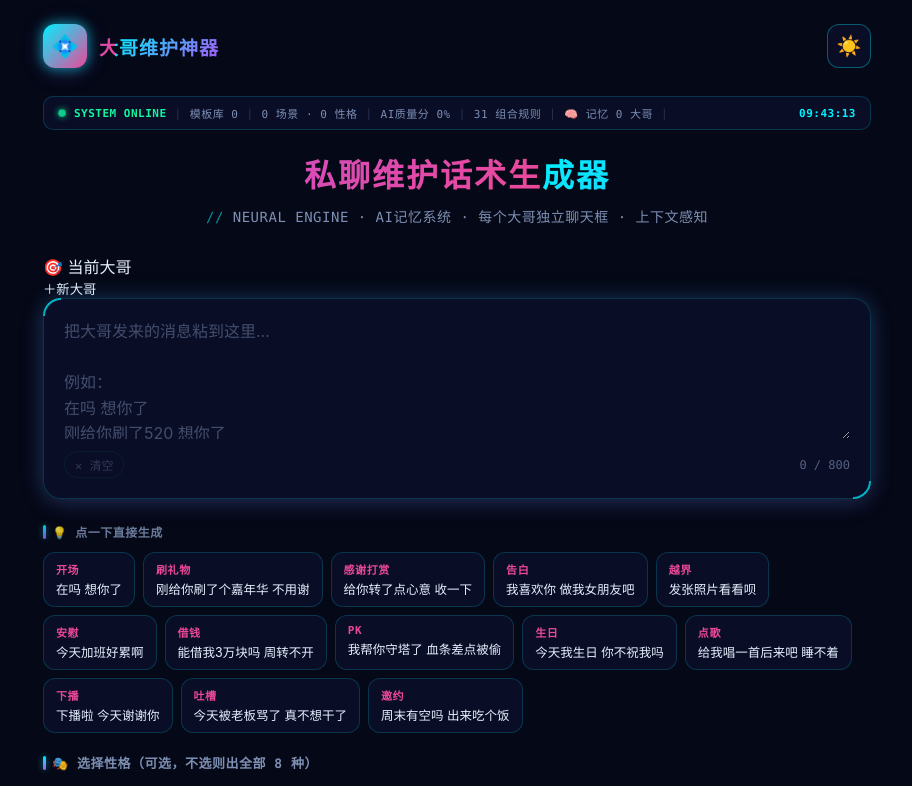
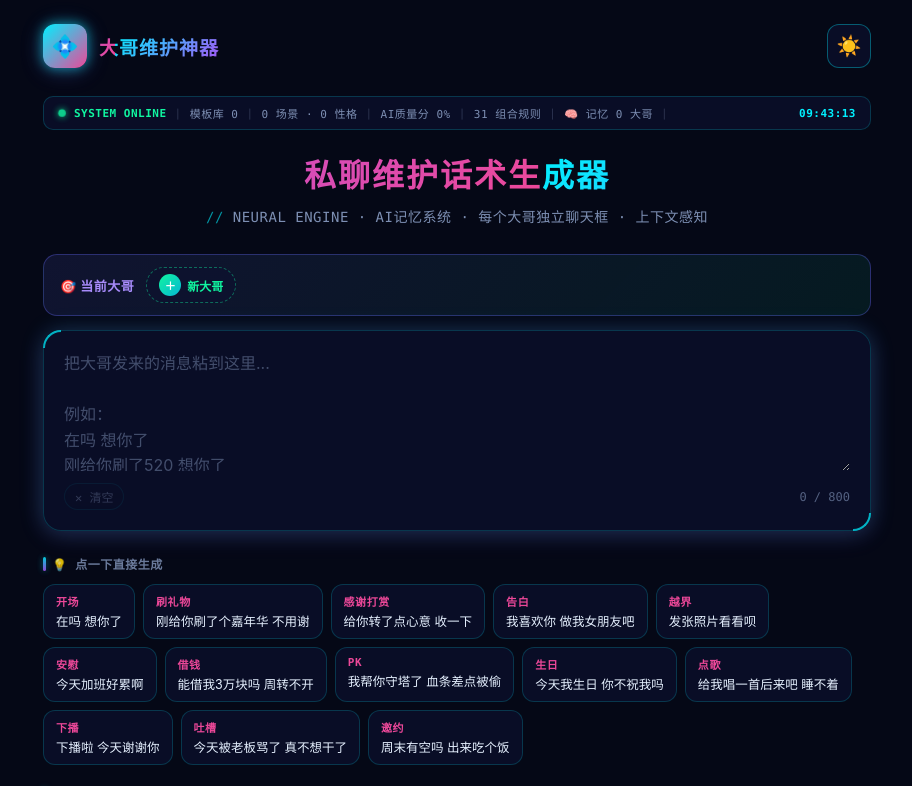
Before and after one commit to dugud552-lab/huashu-shenqi, a Next.js app: page / in a window 1280 px wide. Shown: the top 786 px of the page, without its empty margins (183-1095 px from the left). Built offline with nearby package versions, Linux system fonts and the light colour scheme.

Commit message:
feat: v2.3 - per-broker independent chat sessions with isolated memory

```diff
--- a/styles/globals.css
+++ b/styles/globals.css
@@ -301,6 +301,166 @@ textarea {
 }
 
 .hero p::before { content: "// "; color: var(--neon-cyan); opacity: 0.6; }
+
+/* =========================================================
+   🧠 大哥选择器（独立会话隔离）
+   ========================================================= */
+.bro-switcher {
+  background: linear-gradient(135deg, rgba(99, 102, 241, 0.12), rgba(16, 245, 160, 0.08));
+  border: 1px solid rgba(99, 102, 241, 0.35);
+  border-radius: 14px;
+  padding: 12px 16px;
+  margin-bottom: 14px;
+  display: flex;
+  align-items: center;
+  gap: 12px;
+  flex-wrap: wrap;
+}
+.bro-switcher-label {
+  font-size: 13px;
+  font-weight: 700;
+  color: #a78bfa;
+  letter-spacing: 0.5px;
+  white-space: nowrap;
+}
+.bro-switcher-list {
+  display: flex;
+  gap: 8px;
+  flex-wrap: wrap;
+  flex: 1;
+}
+.bro-chip {
+  display: inline-flex;
+  align-items: center;
+  gap: 6px;
+  padding: 6px 12px;
+  border-radius: 20px;
+  background: rgba(13, 18, 48, 0.7);
+  border: 1px solid rgba(148, 163, 184, 0.25);
+  color: var(--text-primary);
+  font-size: 12px;
+  font-weight: 600;
+  cursor: pointer;
+  transition: all 0.2s ease;
+}
+.bro-chip:hover {
+  border-color: var(--neon-purple);
+  background: rgba(168, 85, 247, 0.15);
+  transform: translateY(-1px);
+}
+.bro-chip.active {
+  background: linear-gradient(135deg, rgba(168, 85, 247, 0.3), rgba(99, 102, 241, 0.25));
+  border-color: var(--neon-purple);
+  box-shadow: 0 0 12px rgba(168, 85, 247, 0.3);
+  color: #e9d5ff;
+}
+.bro-chip.new {
+  border-style: dashed;
+  border-color: rgba(16, 245, 160, 0.4);
+  color: #10f5a0;
+}
+.bro-chip.new:hover {
+  background: rgba(16, 245, 160, 0.1);
+  border-color: var(--neon-green);
+}
+.bro-chip-avatar {
+  width: 22px;
+  height: 22px;
+  border-radius: 50%;
+  background: linear-gradient(135deg, #6366f1, #a855f7);
+  color: white;
+  font-size: 11px;
+  font-weight: 700;
+  display: flex;
+  align-items: center;
+  justify-content: center;
+  flex-shrink: 0;
+}
+.bro-chip.new .bro-chip-avatar {
+  background: linear-gradient(135deg, #10f5a0, #06b6d4);
+}
+.bro-chip-name {
+  max-width: 80px;
+  overflow: hidden;
+  text-overflow: ellipsis;
+  white-space: nowrap;
+}
+.bro-chip-count {
+  font-size: 10px;
+  color: var(--text-secondary);
+  background: rgba(148, 163, 184, 0.15);
+  padding: 1px 5px;
+  border-radius: 8px;
+}
+.bro-chip-expand {
+  font-size: 9px;
+  color: var(--text-secondary);
+}
+
+/* =========================================================
+   💬 会话历史面板
+   ========================================================= */
+.session-panel {
+  background: rgba(13, 18, 48, 0.85);
+  border: 1px solid rgba(99, 102, 241, 0.3);
+  border-radius: 12px;
+  padding: 14px 16px;
+  margin-bottom: 14px;
+  max-height: 300px;
+  overflow-y: auto;
+}
+.session-header {
+  display: flex;
+  justify-content: space-between;
+  align-items: center;
+  margin-bottom: 10px;
+  font-size: 13px;
+  font-weight: 600;
+  color: #c7d2fe;
+}
+.session-empty {
+  text-align: center;
+  color: var(--text-secondary);
+  font-size: 13px;
+  padding: 20px;
+}
+.session-list {
+  display: flex;
+  flex-direction: column;
+  gap: 8px;
+}
+.session-item {
+  background: rgba(10, 14, 39, 0.6);
+  border: 1px solid rgba(148, 163, 184, 0.1);
+  border-radius: 8px;
+  padding: 8px 12px;
+  font-size: 12px;
+  line-height: 1.5;
+}
+.session-msg {
+  color: #fca5a5;
+  margin-bottom: 4px;
+}
+.session-msg .session-from {
+  color: #f87171;
+  font-weight: 700;
+  margin-right: 4px;
+}
+.session-reply {
+  color: #6ee7b7;
+  margin-bottom: 4px;
+}
+.session-reply .session-to {
+  color: #10f5a0;
+  font-weight: 700;
+  margin-right: 4px;
+}
+.session-meta {
+  font-size: 10px;
+  color: var(--text-secondary);
+  display: flex;
+  gap: 4px;
+}
 
 /* =========================================================
    📥 输入卡片（带科技角标）
```
